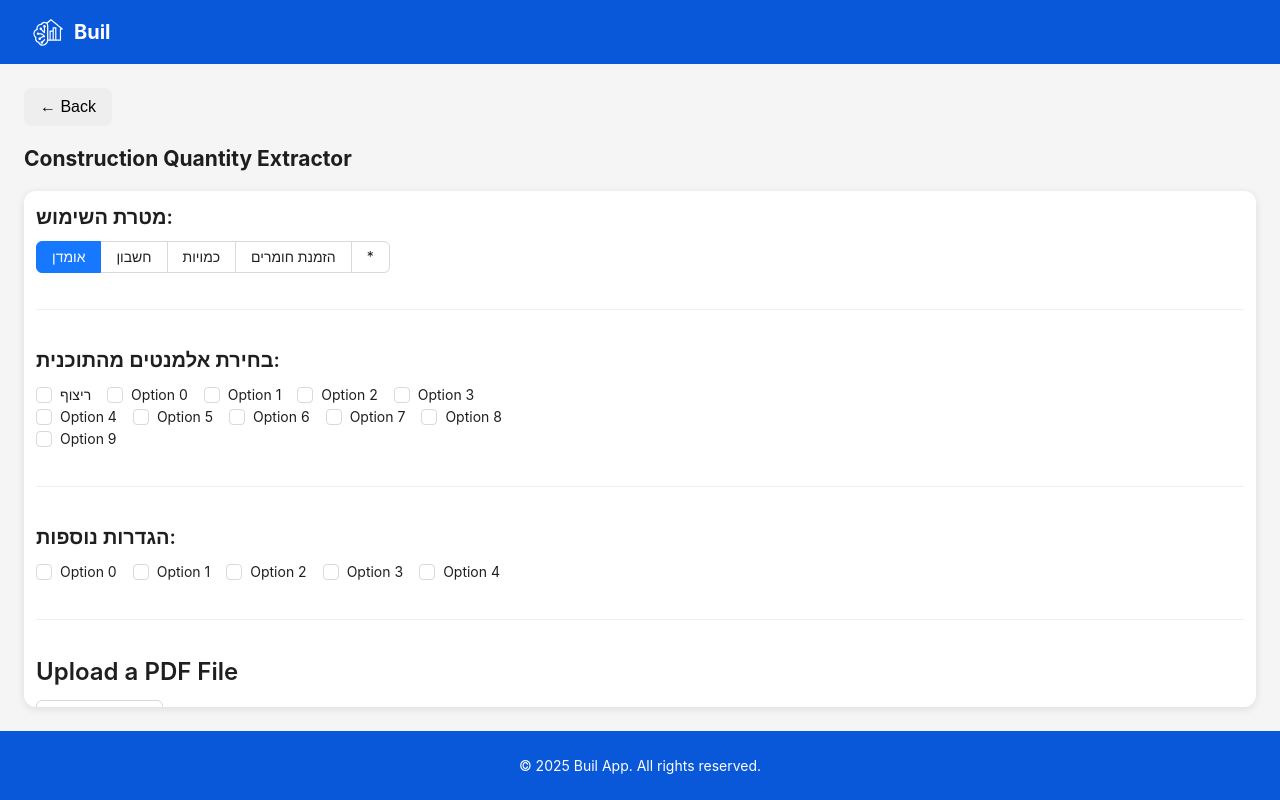
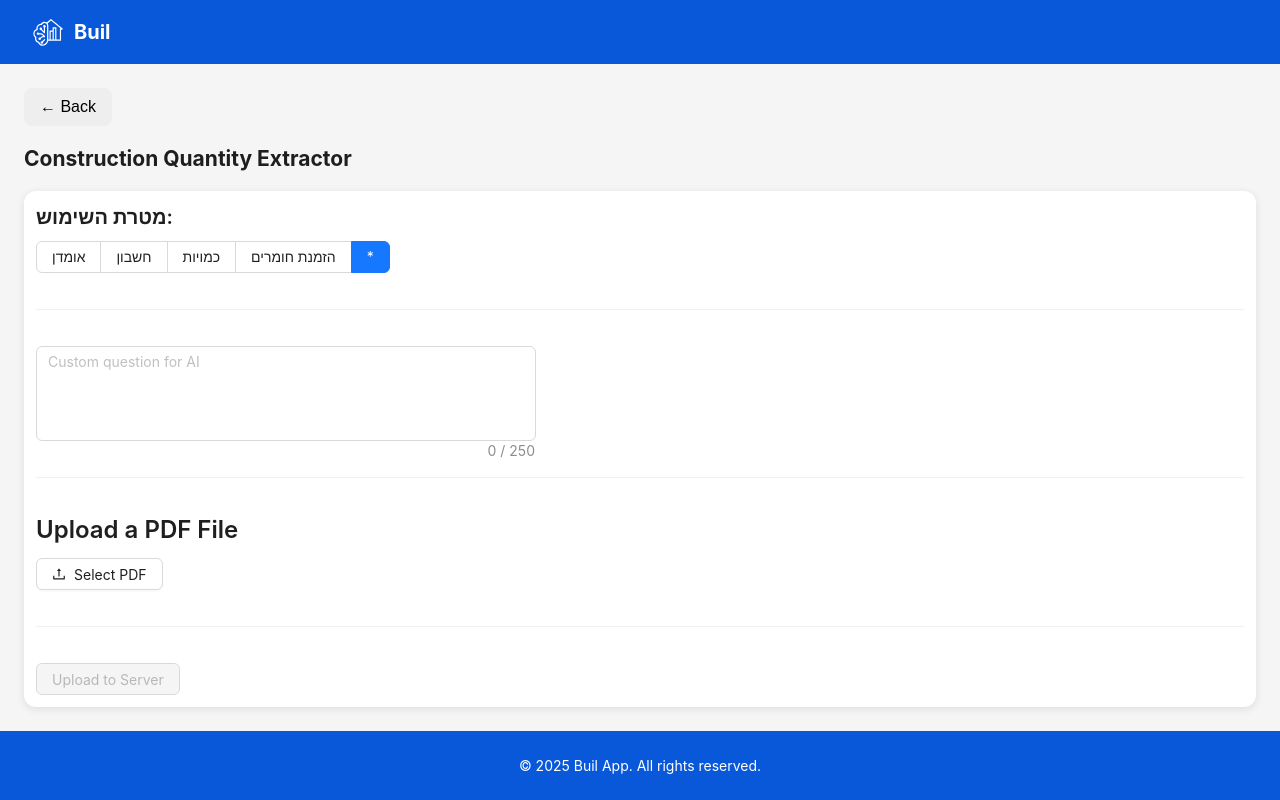
Before and after one commit to niros001/buil-client, a React (Vite) app: page /construction-quantity-extractor in a window 1280 px wide. Built offline with nearby package versions, Linux system fonts and the light colour scheme.

Commit message:
Set custom option as default

```diff
--- a/src/components/ConstructionQuantityExtractor.tsx
+++ b/src/components/ConstructionQuantityExtractor.tsx
@@ -84,7 +84,8 @@ const ConstructionQuantityExtractor = () => {
   const [file, setFile] = useState<File | null>(null);
   const [previewUrl, setPreviewUrl] = useState<string | null>(null);
   const [loading, setLoading] = useState<boolean>(false);
-  const [selectedMainOption, setSelectedMainOption] = useState<string>("basic");
+  const [selectedMainOption, setSelectedMainOption] =
+    useState<string>("custom");
   const [selectedElementOptions, setElementOptions] = useState<string[]>([]);
   const [selectedAdditionalOptions, setSelectedAdditionalOptions] = useState<
     string[]
```
